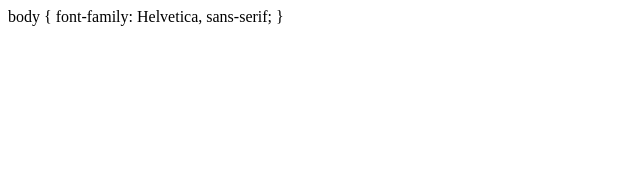
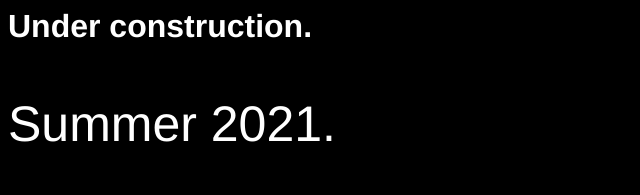
Before and after one commit to msmarroquin/Marcia-Website, a plain HTML site: page index.html in a window 1280 px wide. Shown: the whole page, without its empty margins (0-640 px from the left). Drawn offline with Linux system fonts and the light colour scheme.

Commit message:
Update index.html

```diff
--- a/index.html
+++ b/index.html
@@ -1,13 +1,15 @@
 <html>
   <head>
-    <style="background-color:black">
+    <style>
       body  {
+        color: white;
+        background-color: black;
         font-family: Helvetica, sans-serif;
       }
       </style>
   </head>
-    <body>
-      <h1 style="color:white;">Under construction.</h1>
-      <p style="color:white;font-size:50px">Summer 2021.</p>
+  <body>
+    <h1>Under construction.</h1>
+    <p style="font-size:50px">Summer 2021.</p>
   </body>
 </html>
```
